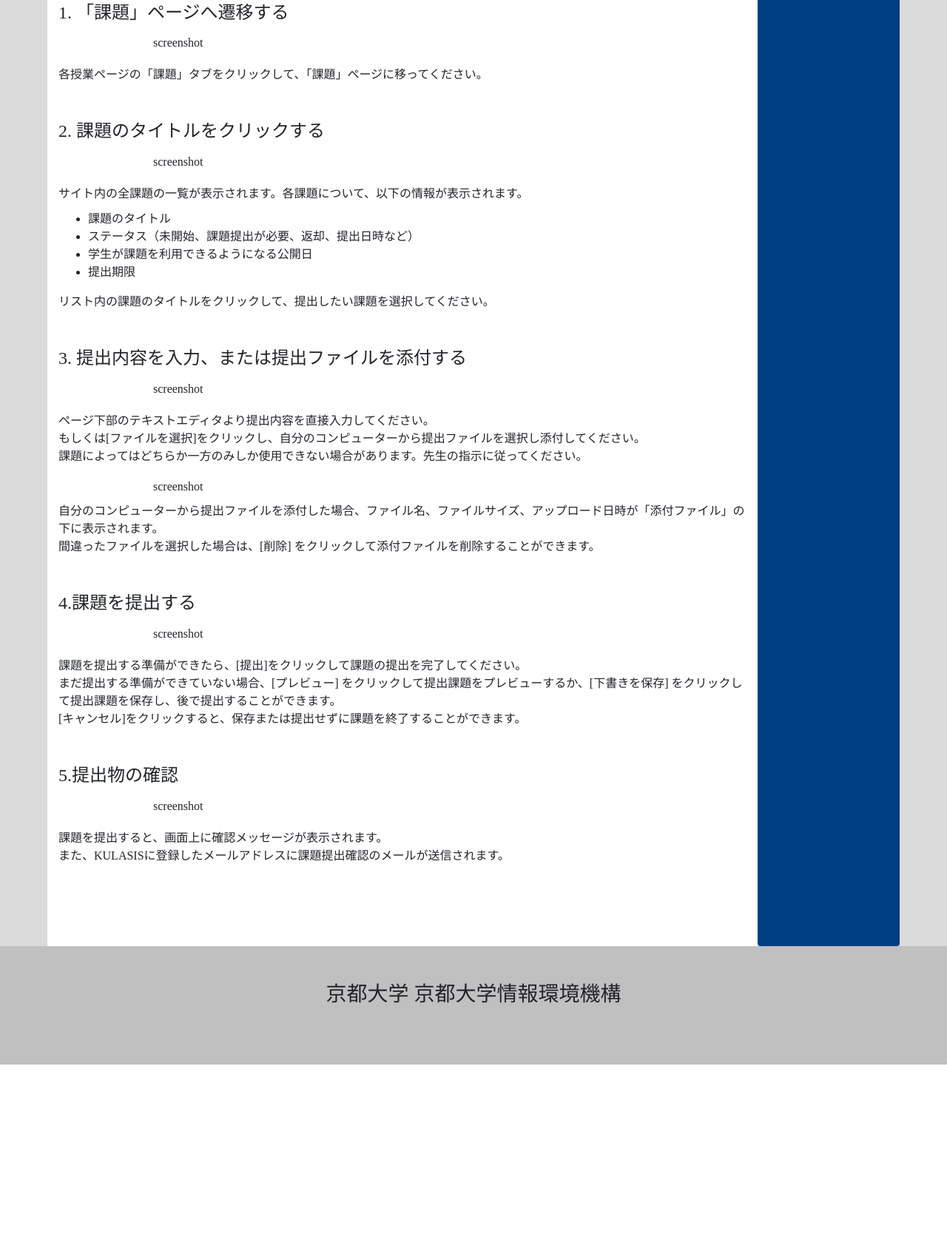
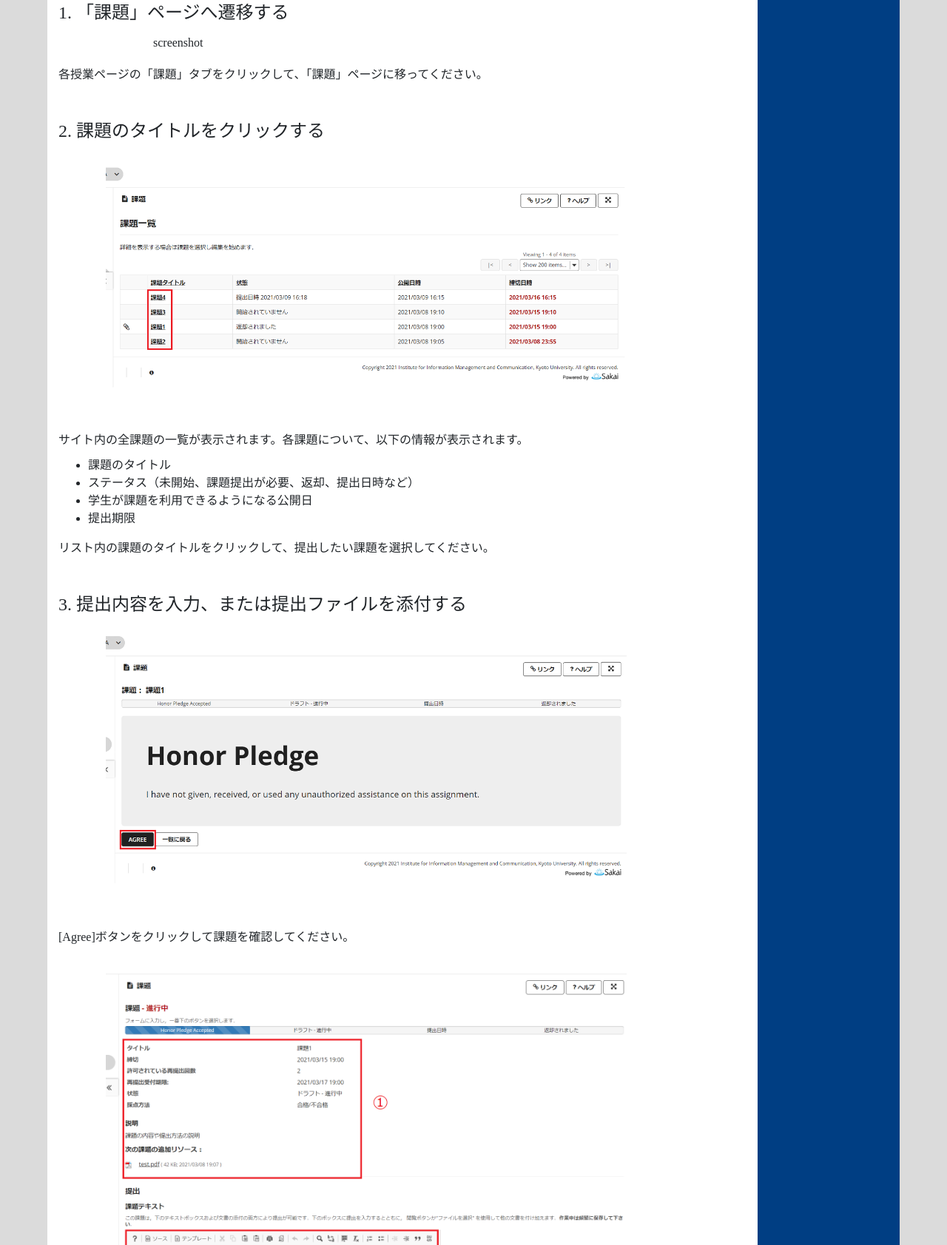
Before and after one commit to kyoto-u/student-guidebook, a Python web app: template templates/assignment_submisson_process.htm in a window 1280 px wide. Shown: the part 259-1942 px from the top of the page at 74% size. Before the commit the page ends 1698 px from the top, so only its background shows below. Run offline with Jinja, Linux system fonts and the light colour scheme; the template is opened without the code that fills it, so the values that code supplies are empty; some libraries are stand-ins or nearby versions.

Commit message:
assignment_spにスクリーンショットを追加する

```diff
--- a/templates/assignment_submisson_process.htm
+++ b/templates/assignment_submisson_process.htm
@@ -66,7 +66,7 @@
                     <div class="step step2">
                         <h4>2. 課題のタイトルをクリックする</h4>
                         <div class="image clearfix">
-                            <img src="" alt="">screenshot
+                            <img src="../static/images/assignment_sp_step2.png" alt="">
                         </div>
                         <div class="instructions">
                             <p>
@@ -84,30 +84,33 @@
                     <div class="step step3">
                         <h4>3. 提出内容を入力、または提出ファイルを添付する</h4>
                         <div class="image clearfix">
-                            <img src="" alt="">screenshot
+                            <img src="../static/images/assignment_sp_step3-a.png" alt="">
                         </div>
                         <div class="instructions">
                             <p>
-                                ページ下部のテキストエディタより提出内容を直接入力してください。<br>
-                                もしくは[ファイルを選択]をクリックし、自分のコンピューターから提出ファイルを選択し添付してください。<br>
-                                課題によってはどちらか一方のみしか使用できない場合があります。先生の指示に従ってください。
+                                [Agree]ボタンをクリックして課題を確認してください。
                             </p>
+                        </div>
+                        <div class="image clearfix">
+                            <img src="../static/images/assignment_sp_step3-b.png" alt="">
+                        </div>
+                        <div class="instructions">
                             <p>
-                            <div class="image clearfix">
-                                <img src="" alt="">screenshot
-                            </div>
-                            <div class="instructions">
-                                自分のコンピューターから提出ファイルを添付した場合、ファイル名、ファイルサイズ、アップロード日時が「添付ファイル」の下に表示されます。<br>
-                                間違ったファイルを選択した場合は、[削除] をクリックして添付ファイルを削除することができます。
-                            </div>
+                            課題の内容や添付ファイル、期限などの詳細情報は&#9312;に示されています。<br>
+                            ページ下部のテキストエディタ(&#9313;)より提出内容を直接入力してください。<br>
+                            もしくは[ファイルを選択](&#9314;)をクリックし、自分のコンピューターから提出ファイルを選択し添付してください。<br>
+                            課題によってはどちらか一方のみしか使用できない場合があります。先生の指示に従ってください。<br>
+                            入力または添付が完了したらページ最下部の[Proceed]ボタン(&#9315;)をクリックして次のステップに進んでください。<br>
+
+                            ※自分のコンピューターから提出ファイルを添付した場合、ファイル名、ファイルサイズ、アップロード日時が「添付ファイル」の下に表示されます。<br>
+                            間違ったファイルを選択した場合は、[削除] をクリックして添付ファイルを削除することができます。
                             </p>
-
                         </div>
                     </div>
-                    <div class="step step5">
+                    <div class="step step4">
                         <h4>4.課題を提出する</h4>
                         <div class="image clearfix">
-                            <img src="" alt="">screenshot
+                            <img src="/static/images/assignment_sp_step4.png" alt="">screenshot
                         </div>
                         <div class="instructions">
                             <p>
@@ -118,10 +121,10 @@
                             </p>
                         </div>
                     </div>
-                    <div class="step step6">
+                    <div class="step step5">
                         <h4>5.提出物の確認</h4>
                         <div class="image clearfix">
-                            <img src="" alt="">screenshot
+                            <img src="/static/images/assignment_sp_step5.png" alt="">screenshot
                         </div>
                         <div class="instructions">
                             <p>
```
Also changed, not shown: static/images/assignment_sp_step2.png (added), static/images/assignment_sp_step3-a.png (added), static/images/assignment_sp_step3-b.png (added), static/images/assignment_sp_step4.png (added), static/images/assignment_sp_step5.png (added).
